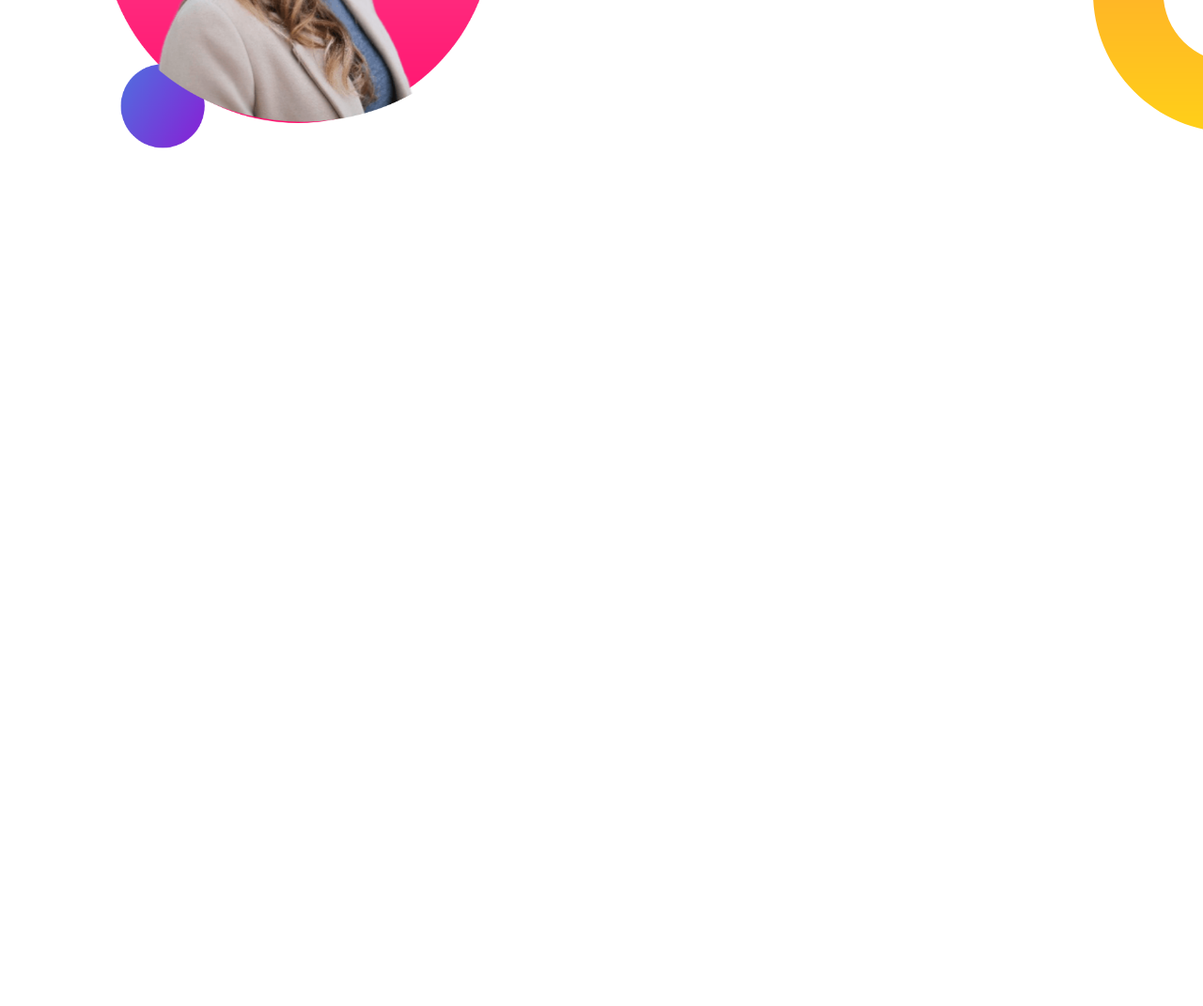
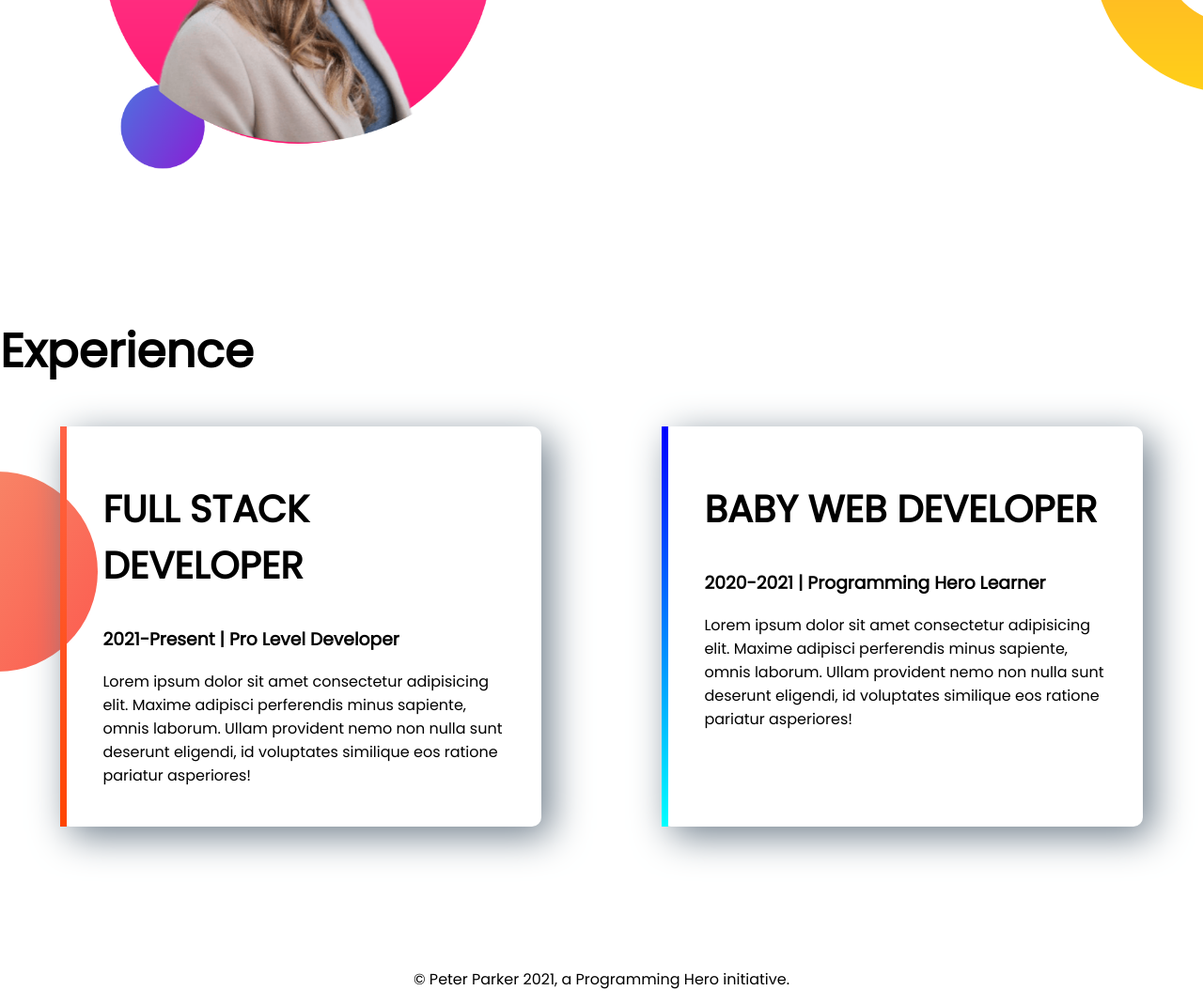
Before and after one commit to ShahidaMahtab/demo_porfolio, a plain HTML site: page index.html in a window 1280 px wide. Shown: the part 927-1998 px from the top of the page at 94% size. Before the commit the page ends 1220 px from the top, so only its background shows below. Drawn offline with Linux system fonts and the light colour scheme.

Commit message:
experience and footer added

```diff
--- a/index.html
+++ b/index.html
@@ -32,5 +32,23 @@
   <a class="link-btn" target="_blank" href="https://www.linkedin.com/in/shahida-mahtab-a994521b2/">download resume</a>
  </div>
  </section>
+ <section class="exp-area">
+  <h1>Experience</h1>
+  <div class="flex-container">
+   <div id="exp-pro" class="exp-item">
+     <h2>full stack developer</h2>
+     <h3>2021-Present | Pro Level Developer</h3>
+     <p>Lorem ipsum dolor sit amet consectetur adipisicing elit. Maxime adipisci perferendis minus sapiente, omnis laborum. Ullam provident nemo non nulla sunt deserunt eligendi, id voluptates similique eos ratione pariatur asperiores!</p>
+   </div>
+   <div id="exp-baby" class="exp-item">
+    <h2>Baby Web Developer</h2>
+     <h3>2020-2021 | Programming Hero Learner</h3>
+     <p>Lorem ipsum dolor sit amet consectetur adipisicing elit. Maxime adipisci perferendis minus sapiente, omnis laborum. Ullam provident nemo non nulla sunt deserunt eligendi, id voluptates similique eos ratione pariatur asperiores!</p>
+   </div>
+   </div>
+ </section>
+ <footer>
+  <p>© Peter Parker 2021, a Programming Hero initiative.</p>
+ </footer>
 </body>
 </html>
--- a/style.css
+++ b/style.css
@@ -7,13 +7,17 @@ body {
 h1 {
  font-size: 50px;
 }
-
+h2{
+ text-transform: uppercase;
+ font-size: 40px;
+}
 .oranged {
  color: #f84200
 }
 
 .flex-container {
  display: flex;
+ margin-bottom: 150px;
 }
 
 .top-banner {
@@ -24,7 +28,6 @@ h1 {
 .half-width {
  width: 50%;
  padding-left: 5%;
- margin-bottom: 10%;
 }
 
 .half-width img {
@@ -49,3 +52,28 @@ h1 {
  background-repeat: no-repeat;
  background-position: right;
 }
+.exp-area{
+ background:url(./images/exp-bg.png);
+ background-repeat:no-repeat;
+ background-position: left;
+}
+.exp-item{
+ width: 40%;
+ margin:0 5%;
+ padding:2% 3%;
+ border-radius: 10px;
+ box-shadow:10px 10px 40px #72808d;
+}
+#exp-pro{
+border-left:7px solid;
+border-image:linear-gradient(tomato,orangered);
+border-image-slice: 1;
+}
+#exp-baby{
+border-left:7px solid;
+border-image:linear-gradient(blue,cyan);
+border-image-slice: 1;
+}
+footer p{
+ text-align: center;
+}
```
